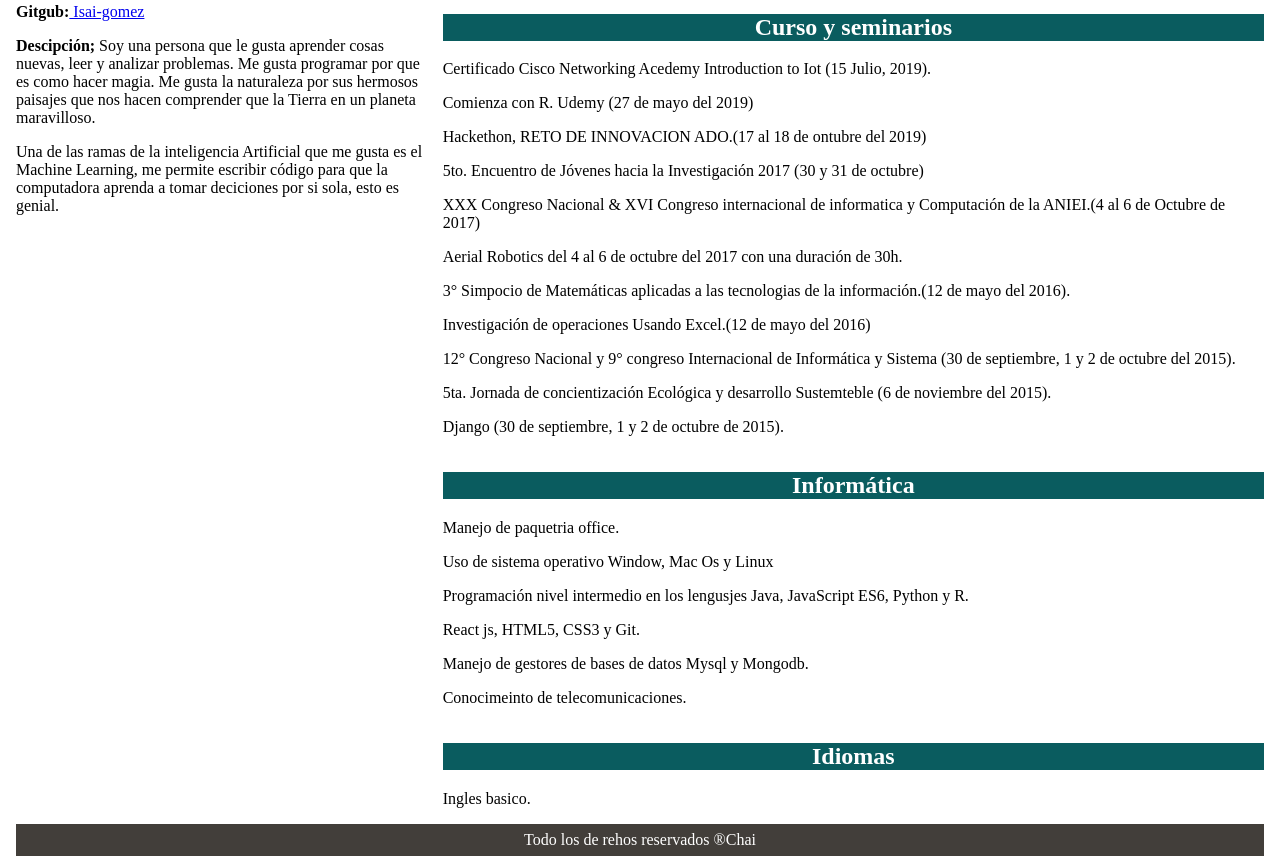
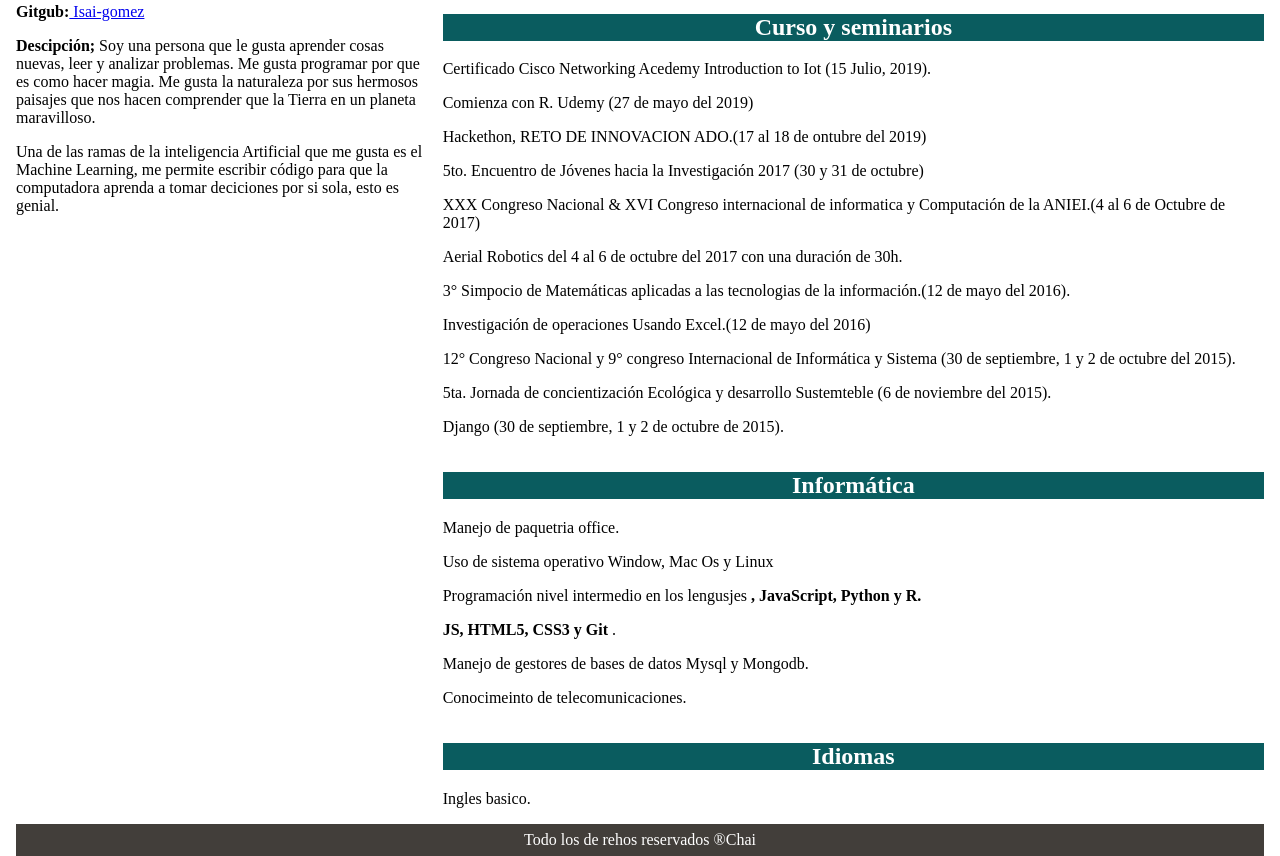
Before and after one commit to Isai-gomez/CV, a plain HTML site: page index.html in a window 1280 px wide. Shown: the part 364-1220 px from the top of the page. Drawn offline with Linux system fonts and the light colour scheme.

Commit message:
no tomar encuanta imagen

```diff
--- a/index.html
+++ b/index.html
@@ -116,11 +116,10 @@
               Uso de sistema operativo Window, Mac Os y Linux
             </p>
             <p>
-              Programación nivel intermedio en los lengusjes Java, JavaScript
-              ES6, Python y R.
+              Programación nivel intermedio en los lengusjes <strong>, JavaScript, Python y R.</strong>
             </p>
             <p>
-              React js, HTML5, CSS3 y Git.
+              <strong> JS, HTML5, CSS3 y Git </strong>.
             </p>
 
             <p>
```
Also changed, not shown: 1 other file.
